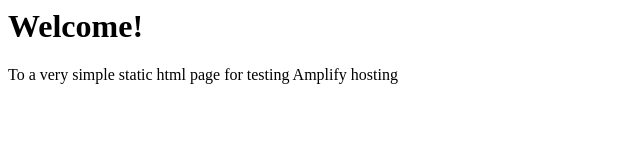
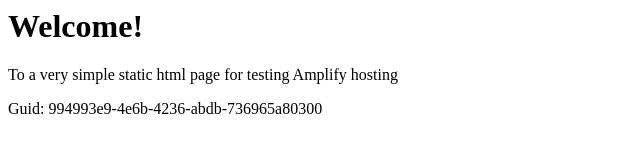
Before and after one commit to aws-aemilia-pdx/Github-PR-Commit-Integration-Test-DoNotTouch-Gith-P5X5MO5I-v1-gamma-us-west-2, a website: page src/index.html in a window 1280 px wide. Shown: the whole page, without its empty margins (0-640 px from the left). Drawn offline with Linux system fonts and the light colour scheme.

Commit message:
commit from integ tests

```diff
--- a/src/index.html
+++ b/src/index.html
@@ -1,3 +1,5 @@
+
+
 <html lang="en">
 
 <head>
@@ -10,6 +12,6 @@
 <body>
     <h1>Welcome!</h1>
     <p>To a very simple static html page for testing Amplify hosting</p>
-</body>
+    <p>Guid: 994993e9-4e6b-4236-abdb-736965a80300</p></body>
 
 </html>
```
